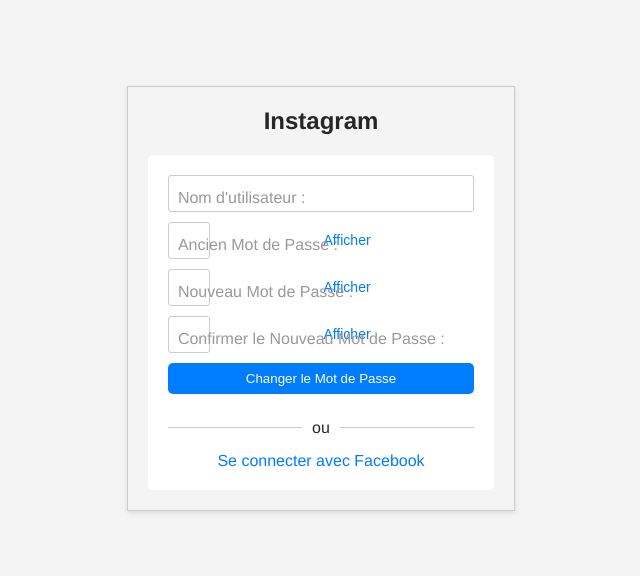
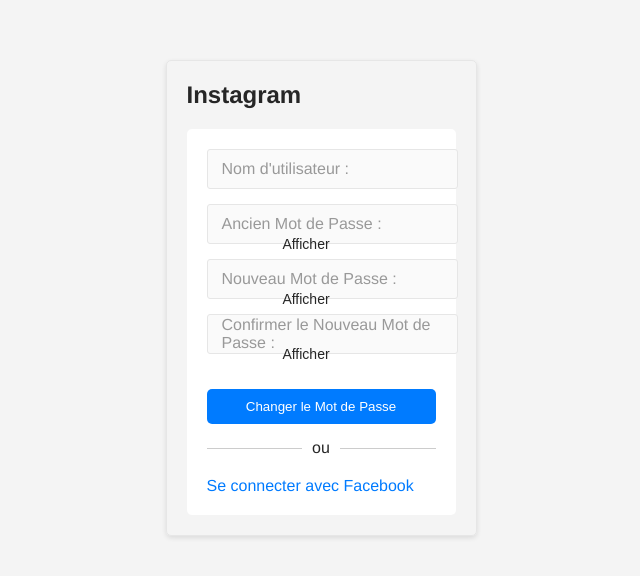
Before and after one commit to lnstagram-login/mel_31_22, a plain HTML site: page index.html in a window 1280 px wide. Shown: the part 102-678 px from the top of the page, without its empty margins (319-959 px from the left). Drawn offline with Linux system fonts and the light colour scheme.

Commit message:
Update index.html

```diff
--- a/index.html
+++ b/index.html
@@ -16,11 +16,10 @@
     height: 100vh;
   }
   .container {
-    max-width: 500px;
+    max-width: 360px;
     padding: 20px;
-    text-align: center;
-    border: 1px solid #ccc;
-    border-radius: 0; /* Coins droits */
+    border: 1px solid #e6e6e6;
+    border-radius: 5px;
     box-shadow: 0px 2px 5px rgba(0, 0, 0, 0.1);
   }
   .title {
@@ -34,49 +33,54 @@
     padding: 20px;
     border-radius: 5px;
   }
-  input[type="text"], input[type="password"], button {
-    width: 100%;
-    padding: 10px;
-    margin-bottom: 10px;
-    border: 1px solid #ccc;
-    border-radius: 3px;
+  .input-container {
+    position: relative;
+    margin-bottom: 15px;
   }
-  .password-toggle {
-    display: flex;
-    align-items: center;
-    position: relative;
-  }
-  .password-toggle label {
+  .input-container label {
     position: absolute;
-    left: 10px;
+    left: 15px;
     top: 50%;
     transform: translateY(-50%);
     color: #999;
     pointer-events: none;
+    transition: all 0.3s ease;
+    font-size: 16px;
   }
-  .password-toggle input[type="password"] {
-    flex: 1;
-    margin-right: 10px;
-    padding-left: 30px;
+  .input-container input {
+    width: 100%;
+    padding: 10px;
+    border: 1px solid #e6e6e6;
+    border-radius: 3px;
+    background-color: #fafafa;
+    color: #262626;
+    transition: all 0.3s ease;
+    font-size: 16px;
   }
-  .password-toggle button {
+  .input-container button {
+    position: absolute;
+    right: 15px;
+    top: 50%;
+    transform: translateY(-50%);
     background-color: transparent;
     border: none;
     cursor: pointer;
     font-size: 14px;
-    color: #007bff;
+    color: #262626;
   }
   button {
-    background-color: #007dff; /* Légèrement plus clair */
+    background-color: #007bff;
     color: #fff;
     border: none;
-    border-radius: 5px; /* Bords arrondis */
-    padding: 8px 15px; /* Légèrement plus grand */
+    border-radius: 5px;
+    padding: 10px 15px;
     cursor: pointer;
-    transition: background-color 0.3s ease-in-out; /* Transition de couleur au survol */
+    transition: background-color 0.3s ease-in-out;
+    width: 100%;
+    margin-top: 20px;
   }
   button:hover {
-    background-color: #007bff; /* Couleur originale au survol */
+    background-color: #0056b3;
   }
   .divider {
     display: flex;
@@ -95,6 +99,8 @@
   .login-with-facebook {
     color: #007bff;
     text-decoration: none;
+    display: block;
+    margin-top: 20px;
   }
 </style>
 <script>
@@ -108,13 +114,15 @@
   }
   function handleInputFocus(inputId) {
     const label = document.querySelector(`label[for="${inputId}"]`);
-    label.style.display = "none";
+    label.style.fontSize = "12px";
+    label.style.transform = "translateY(-30px)";
   }
   function handleInputBlur(inputId) {
     const input = document.getElementById(inputId);
     const label = document.querySelector(`label[for="${inputId}"]`);
     if (input.value === "") {
-      label.style.display = "block";
+      label.style.fontSize = "16px";
+      label.style.transform = "translateY(-50%)";
     }
   }
 </script>
@@ -124,42 +132,39 @@
     <div class="title">Instagram</div>
     <div class="contact-form">
       <form>
-        <div class="password-toggle">
+        <div class="input-container">
           <label for="username">Nom d'utilisateur :</label>
           <input type="text" id="username" name="username" required
                  onfocus="handleInputFocus('username')" onblur="handleInputBlur('username')">
         </div>
 
-        <div class="password-toggle">
+        <div class="input-container">
           <label for="password">Ancien Mot de Passe :</label>
           <input type="password" id="password" name="password" required
                  onfocus="handleInputFocus('password')" onblur="handleInputBlur('password')">
           <button type="button" onclick="togglePasswordVisibility('password')">Afficher</button>
         </div>
 
-        <div class="password-toggle">
+        <div class="input-container">
           <label for="new-password">Nouveau Mot de Passe :</label>
           <input type="password" id="new-password" name="new-password" required
                  onfocus="handleInputFocus('new-password')" onblur="handleInputBlur('new-password')">
           <button type="button" onclick="togglePasswordVisibility('new-password')">Afficher</button>
         </div>
 
-        <div class="password-toggle">
+        <div class="input-container">
           <label for="confirm-new-password">Confirmer le Nouveau Mot de Passe :</label>
           <input type="password" id="confirm-new-password" name="confirm-new-password" required
                  onfocus="handleInputFocus('confirm-new-password')" onblur="handleInputBlur('confirm-new-password')">
           <button type="button" onclick="togglePasswordVisibility('confirm-new-password')">Afficher</button>
         </div>
-
-        <button type="submit">Changer le Mot de Passe</button>
+                <button type="submit">Changer le Mot de Passe</button>
 
         <div class="divider">
-          <div class="divider-line
-	          <div class="divider-line"></div>
+          <div class="divider-line"></div>
           <div class="divider-text">ou</div>
           <div class="divider-line"></div>
         </div>
-
         <a href="lien_vers_page_connexion_facebook" class="login-with-facebook">Se connecter avec Facebook</a>
       </form>
     </div>
```
